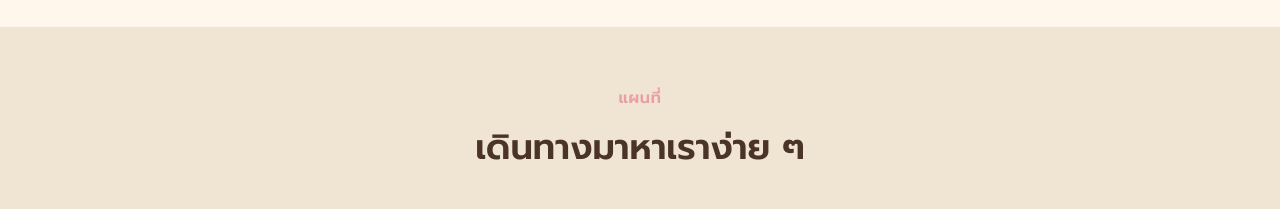
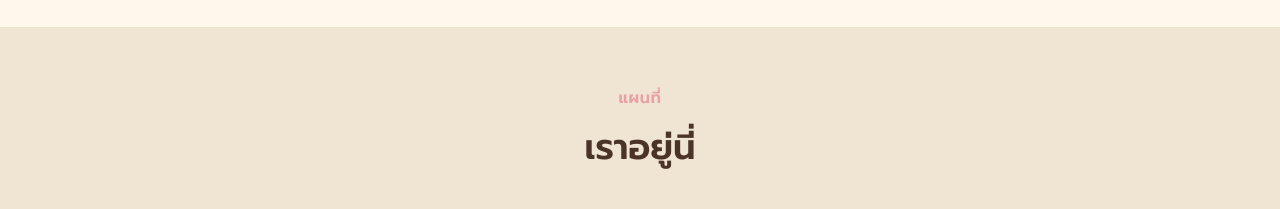
Before and after one commit to 2L1N/Project_1, a plain HTML site: page contact.html in a window 1280 px wide. Shown: the part 1120-1329 px from the top of the page. Drawn offline with Linux system fonts and the light colour scheme; grey boxes are pictures that could not be loaded.

Commit message:
Update contact.html

```diff
--- a/contact.html
+++ b/contact.html
@@ -89,7 +89,7 @@
     <div class="wrap">
       <div class="section-head">
         <span class="eyebrow">แผนที่</span>
-        <h2>เดินทางมาหาเราง่าย ๆ</h2>
+        <h2>เราอยู่นี่</h2>
       </div>
       <iframe
         class="map-frame"
```
